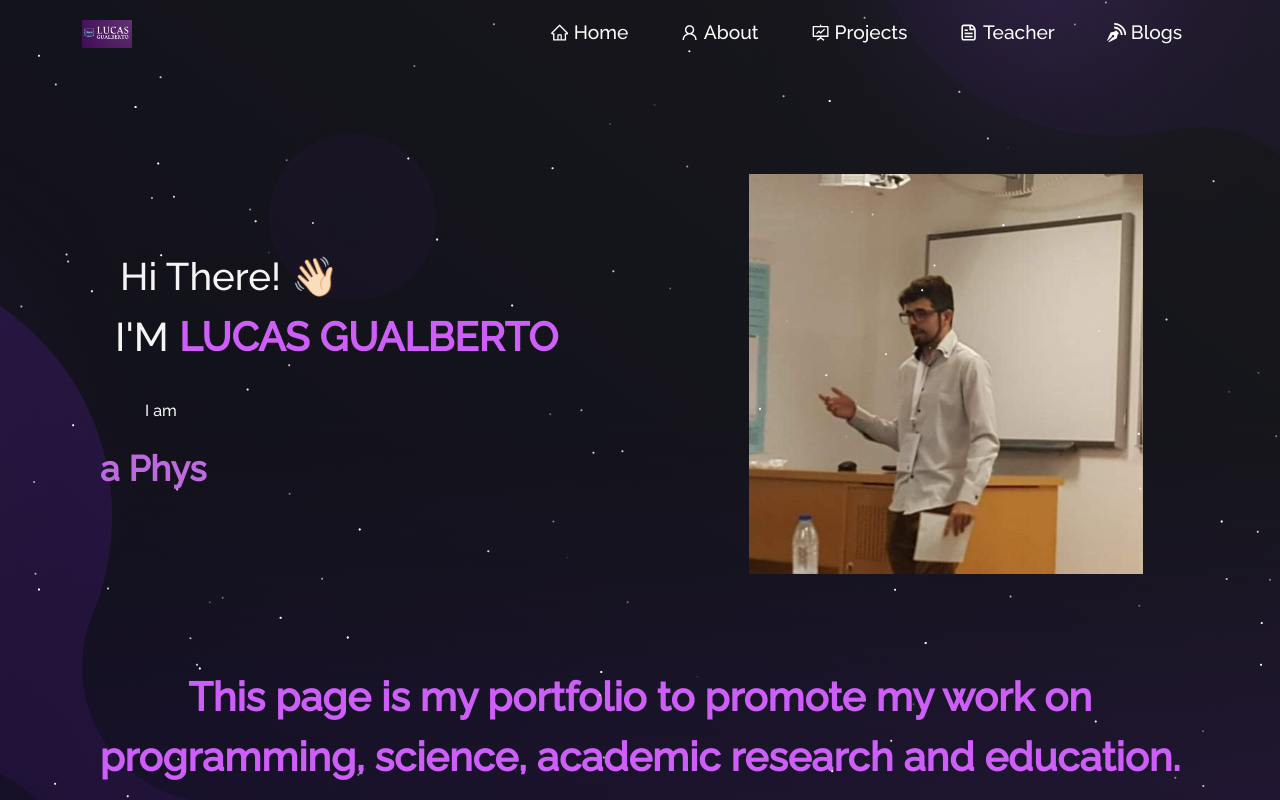
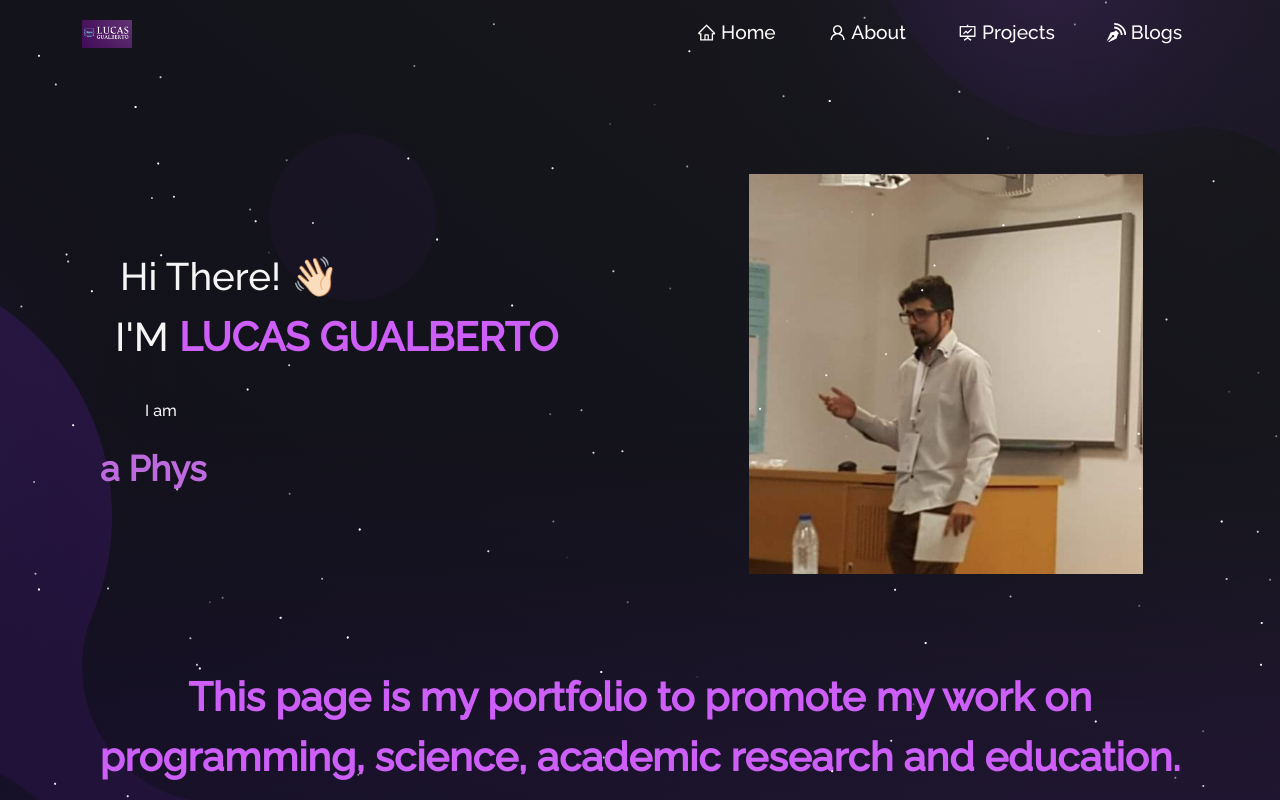
Before and after one commit to Lucas-Gualberto94/lucas-gualberto94.github.io, a React (Create React App) app: page / in a window 1280 px wide. Shown: the top 800 px of the page. Built offline with nearby package versions, Linux system fonts and the light colour scheme.

Commit message:
atualizacao do navbar

```diff
--- a/src/components/Navbar.js
+++ b/src/components/Navbar.js
@@ -81,16 +81,6 @@
 
             <Nav.Item>
               <Nav.Link
-                as={Link}
-                to="/teacher"
-                onClick={() => updateExpanded(false)}
-              >
-                <CgFileDocument style={{ marginBottom: "2px" }} /> Teacher
-              </Nav.Link>
-            </Nav.Item>
-
-            <Nav.Item>
-              <Nav.Link
                 href="https://lucas-gualberto94.github.io/blog/"
                 target="_blank"
                 rel="noreferrer"
```
